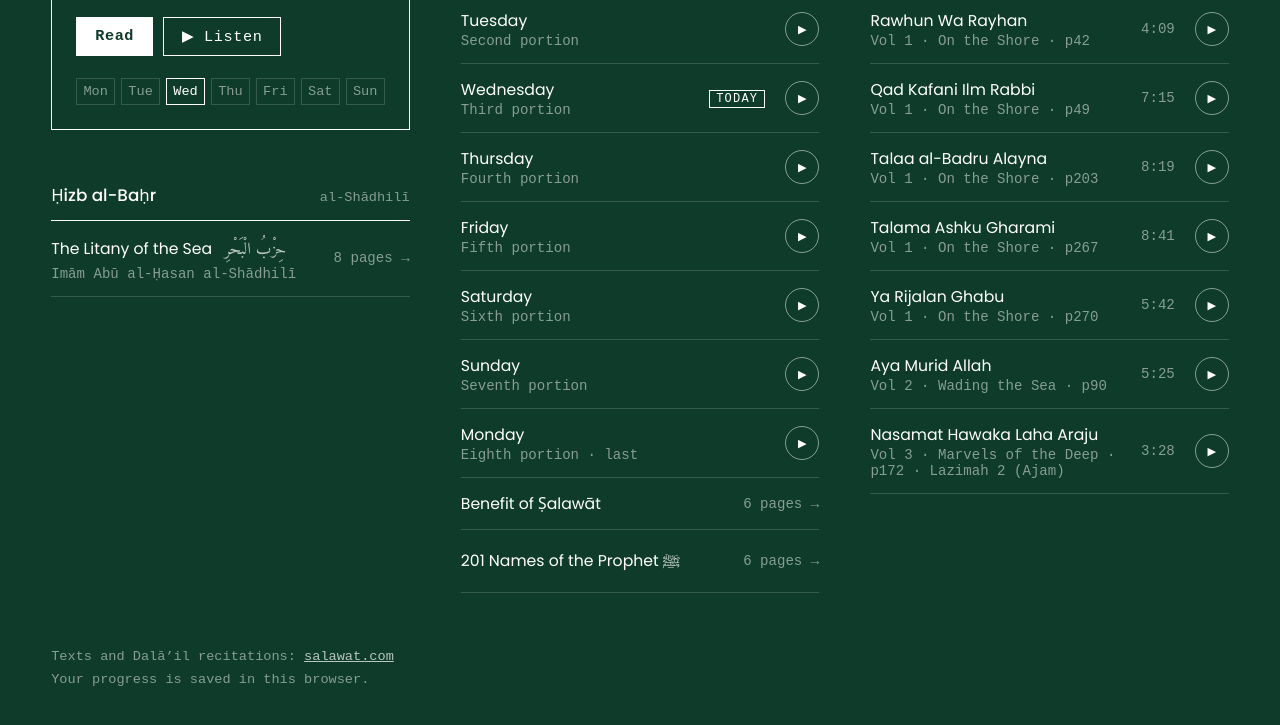
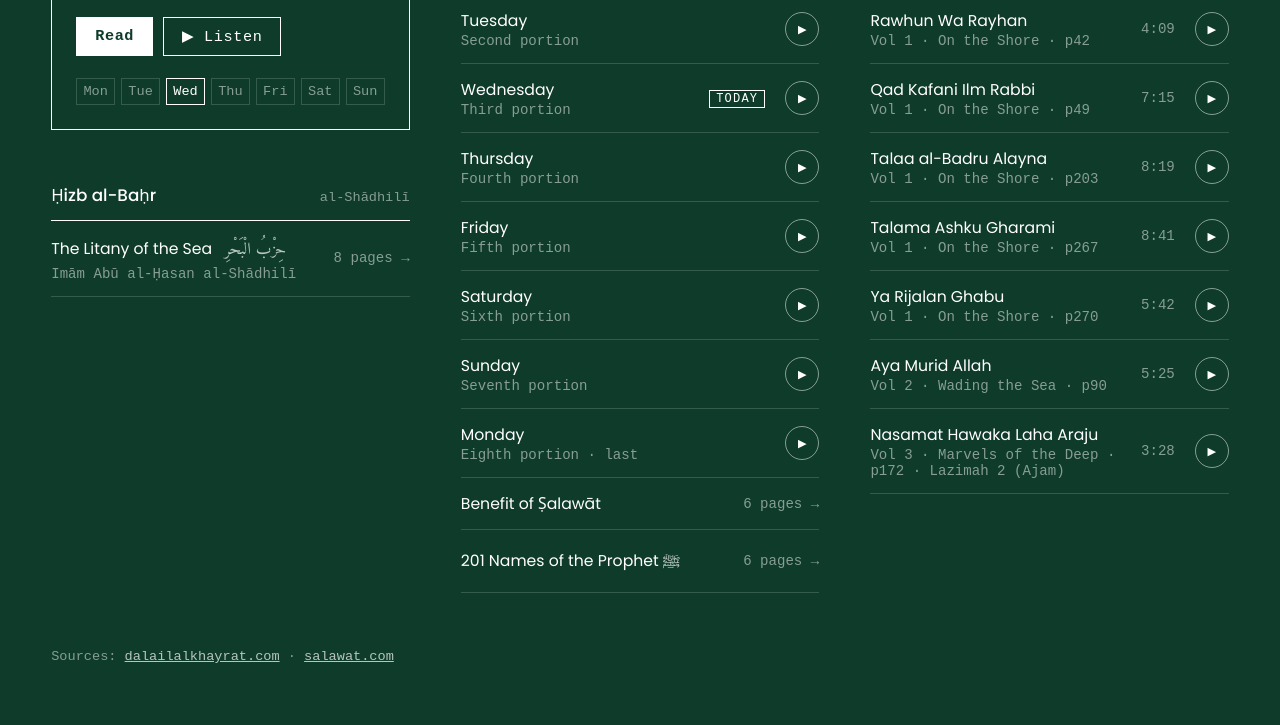
Before and after one commit to aymanwork07-cell/al-mawarid, a plain HTML site: page index.html in a window 1280 px wide. Shown: the part 277-1002 px from the top of the page. Drawn offline with Linux system fonts and the light colour scheme; a web font is replaced by a local one.

Commit message:
Simplify footer
Co-Authored-By: Claude Opus 5.5 <noreply@anthropic.com>
Claude-Session: https://claude.ai/code/session_01Ei3KGiGDienke1PN2tKRux

```diff
--- a/index.html
+++ b/index.html
@@ -152,7 +152,7 @@ footer a{color:var(--w7)}
   </div>
   </div>
 
-  <footer>Texts and Dalā’il recitations: <a href="https://salawat.com/" target="_blank" rel="noopener">salawat.com</a><br>Your progress is saved in this browser.</footer>
+  <footer>Sources: <a href="https://www.dalailalkhayrat.com/" target="_blank" rel="noopener">dalailalkhayrat.com</a> · <a href="https://salawat.com/" target="_blank" rel="noopener">salawat.com</a></footer>
 </div>
 
 <div class="player" id="player"><div class="in">
```
